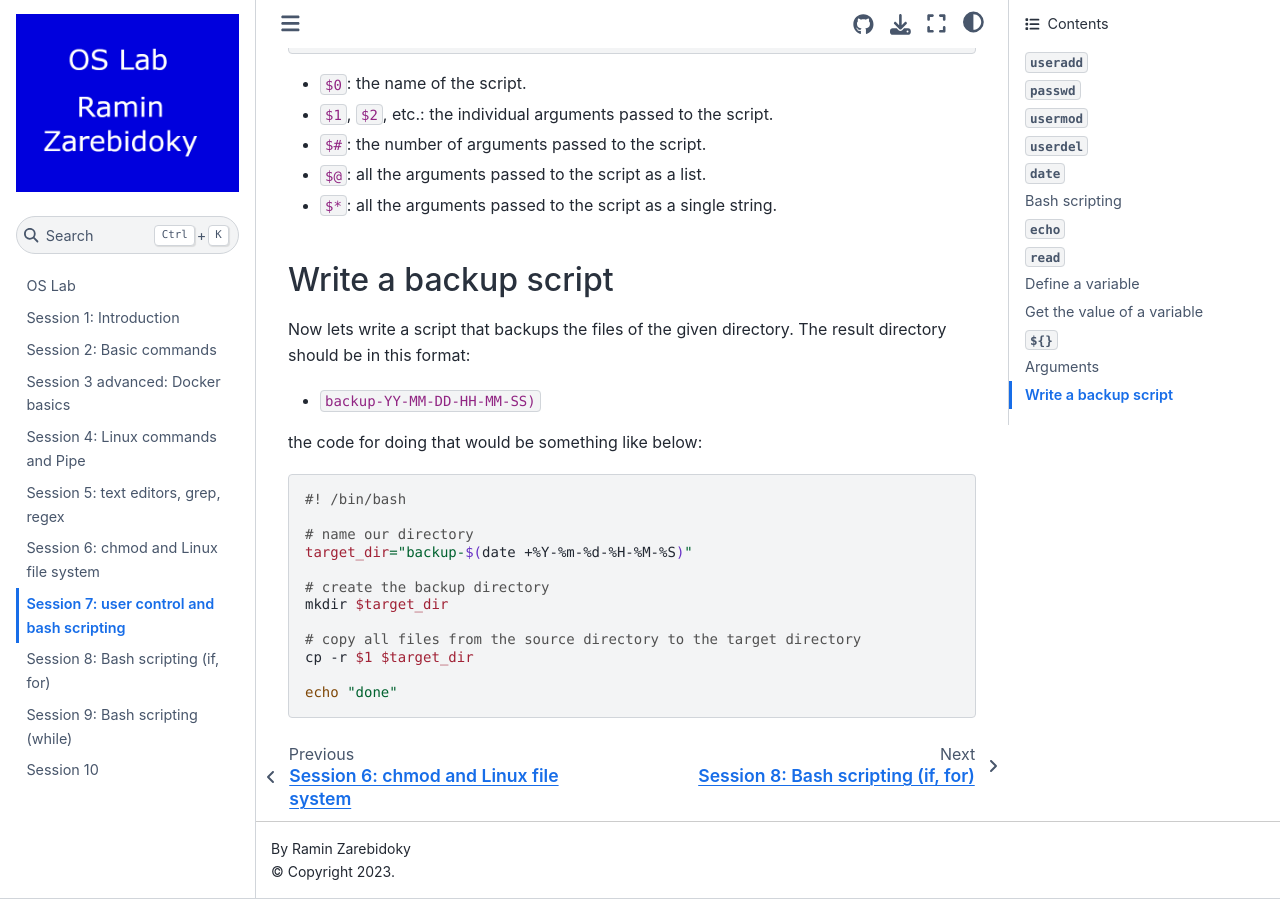
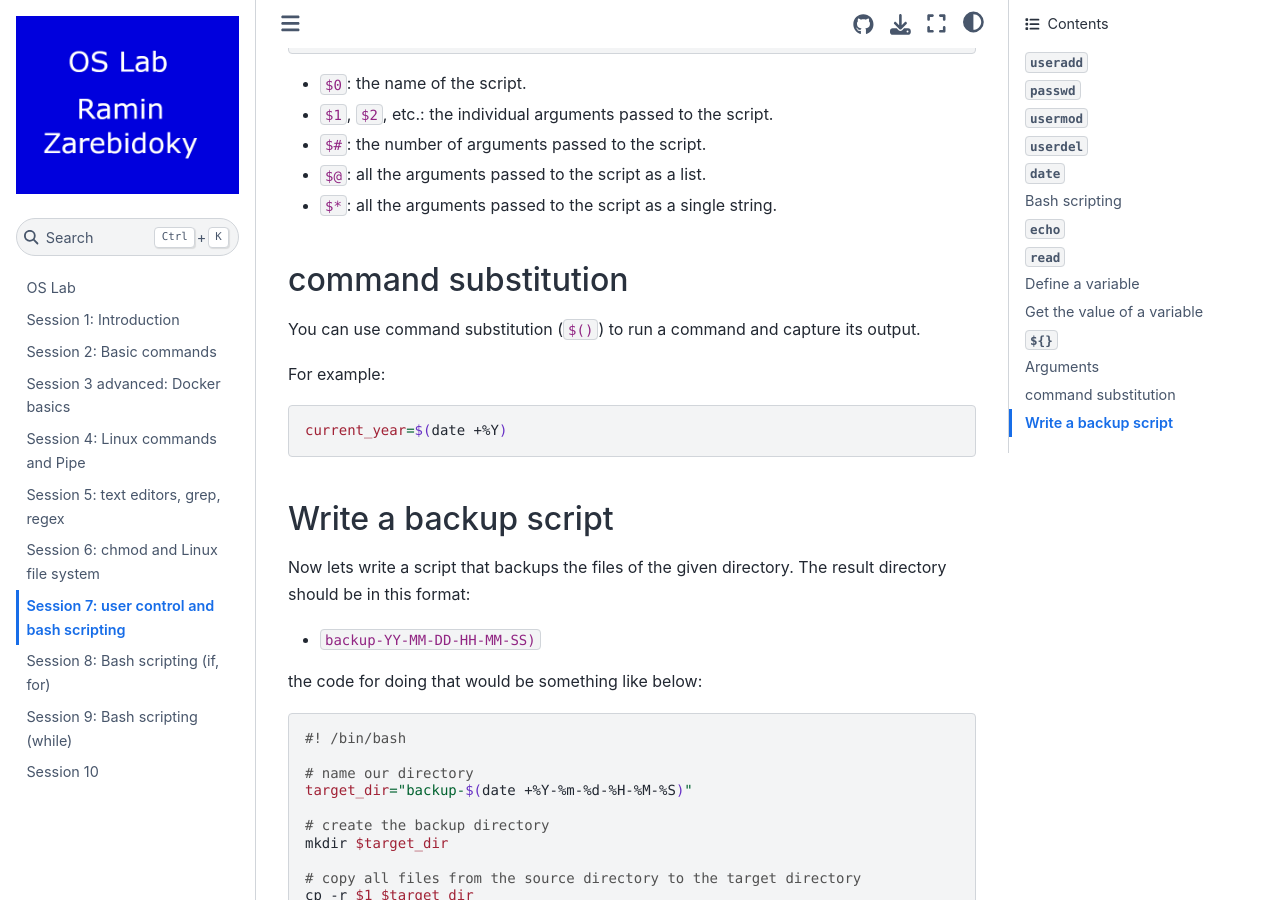
Before and after one commit to LiterallyTheOne/os_lab, a Jupyter Book: the page built from docs/session_7.md, in a window 1280 px wide and 900 px high, scrolled down 6314 px. Built offline with Jupyter Book 1.0.4 settings and Sphinx 7.4.7 and the Sphinx Book theme 1.1.4, drawn with Linux system fonts in a browser that asks for light colours.

Commit message:
Add command substitution to session_7.md

````diff
--- a/docs/session_7.md
+++ b/docs/session_7.md
@@ -270,6 +270,15 @@ Second argument: World
 * `$*`: all the arguments passed to the script as a single string.
 
 
+## command substitution
+
+You can use command substitution (`$()`) to run a command and capture its output.
+
+For example:
+```shell
+current_year=$(date +%Y)
+```
+
 ## Write a backup script
 
 Now lets write a script that backups the files of the given directory.
````
